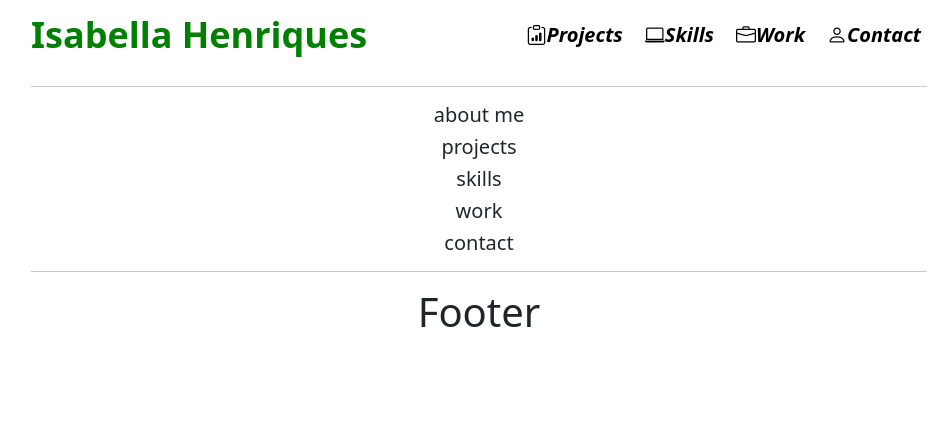
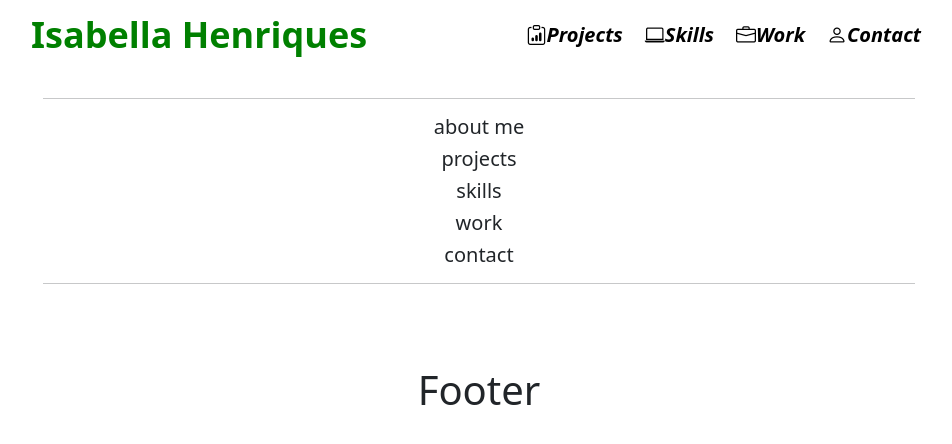
Before and after one commit to isabellagh/my-portfolio1, a React (Create React App) app: page / in a window 1280 px wide. Shown: the top 444 px of the page, without its empty margins (161-1113 px from the left). Built offline with nearby package versions, Linux system fonts and the light colour scheme.

Commit message:
footer styling

```diff
--- /dev/null
+++ b/src/components/body/body.css
@@ -0,0 +1,4 @@
+.body {
+  padding: 12px;
+  padding-bottom: 30px;
+}
--- a/src/components/body/body.js
+++ b/src/components/body/body.js
@@ -1,4 +1,5 @@
 import React from "react";
+import './body.css'
 import About from "./about/about";
 import Projects from "./projects/projects";
 import Skills from "./skills/skills";
--- /dev/null
+++ b/src/components/footer/footer.css
@@ -0,0 +1,7 @@
+.footer {
+    padding: 12px;
+    display: flex;
+    justify-content: center;
+    align-items: center;
+    margin-top: 24px;
+}
--- a/src/components/footer/footer.js
+++ b/src/components/footer/footer.js
@@ -1,8 +1,9 @@
 import React from "react";
+import "./footer.css"
 
 function Footer() {
   return (
-    <div>
+    <div className="footer">
       <h1>Footer</h1>
     </div>
   );
```
